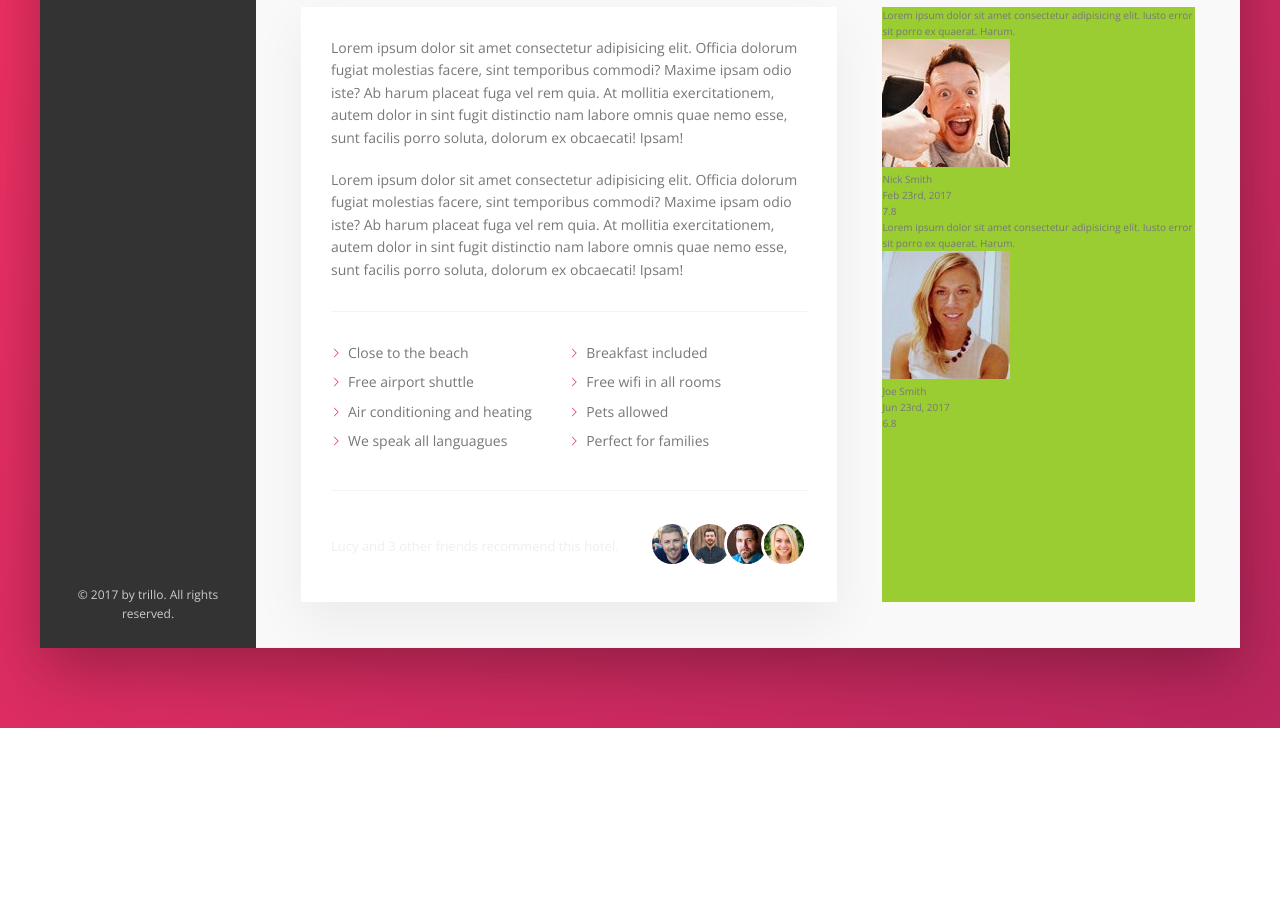
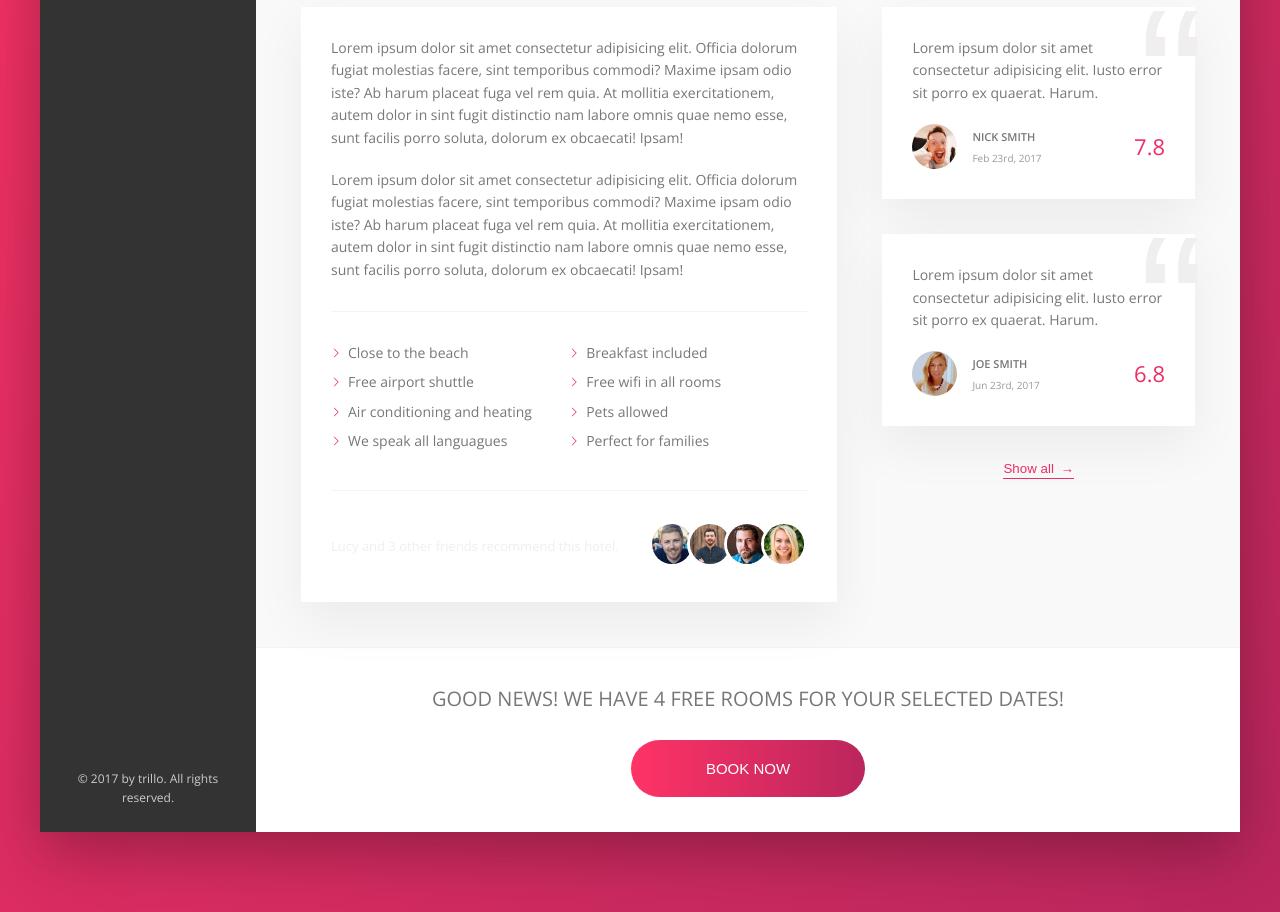
Before and after one commit to 4lvaro29/hotel, a website: page index.html in a window 1280 px wide. Shown: the part 640-1552 px from the top of the page. Before the commit the page ends 1368 px from the top, so only its background shows below. Drawn offline with nearby package versions, Linux system fonts and the light colour scheme.

Commit message:
ADD: styles and flexbox layout in reviews, inline-button component

```diff
--- a/index.html
+++ b/index.html
@@ -173,6 +173,7 @@
                                     <div class="review__rating">7.8</div>
                                 </figcaption>
                             </figure>
+
                             <figure class="review">
                                 <blockquote class="review__text">
                                     Lorem ipsum dolor sit amet consectetur adipisicing elit. Iusto error sit porro ex quaerat. Harum.
@@ -185,10 +186,22 @@
                                     </div>
                                     <div class="review__rating">6.8</div>
                                 </figcaption>
+
                             </figure>
+                            <button class="btn-inline">Show all <span>&rarr;</span></button>
                         </div>
+
                     </div>
+                            <div class="cta">
+                                <h2 class="cta__book-now">
+                                    Good news! We have 4 free rooms for your selected dates!
+                                </h2>
+                                <button class="btn">
+                                    <span class="btn__visible">Book now</span>
+                                    <span class="btn__invisible">Only 4 rooms left</span>
 
+                                </button>
+                            </div>
                 </main>
             </div>
         </div>
--- a/sass/_components.scss
+++ b/sass/_components.scss
@@ -287,8 +287,17 @@
     cursor: pointer;
     transition: all .2s;
 
+    & span {
+        margin-left: 3px;
+        transition: margin-left .2s;
+    }
+
     &:hover {
         color: var(--color-grey-dark-1);
+
+        span {
+            margin-left: 8px;
+        }
     }
 
     &:focus {
@@ -389,3 +398,144 @@
         }
     }
 }
+
+////////////////////////////////
+//REVIEWS
+
+.review {
+
+    background-color: #fff;
+    box-shadow: var(--shadow-light);
+    padding:3rem;
+    margin-bottom: 3.5rem;
+    position: relative;
+
+
+
+
+&__text {
+    margin-bottom: 2rem;
+    z-index: 10;
+    position: relative;
+}
+
+&__user {
+    display: flex;
+    align-items: center;
+}
+
+&__photo {
+    width: 4.5rem;
+    height: 4.5rem;
+   border-radius: 50%;
+   margin-right: 1.5rem;
+}
+
+&__user-box {
+    margin-right: auto;
+}
+
+
+&__user-name {
+    font-size: 1.1rem;
+    font-weight: 600;
+    text-transform: uppercase;
+    margin-bottom: .4rem;
+}
+
+&__user-date{
+    font-size: 1rem;
+    color: var(--color-grey-dark-3);
+
+}
+
+&__rating {
+    color: var(--color-primary);
+    font-size: 2.2rem;
+    font-weight: 300;
+}
+
+&::before{
+    content: "\201C";
+    position: absolute;
+    top: -2.75rem;
+    right: -1rem;
+    line-height: 1;
+    font-size: 20rem;
+    color: var(--color-grey-light-3);
+    font-family: sans-serif;
+    z-index: 1;
+}
+
+}
+
+////////////////////////////////
+//CTA
+
+.cta {
+    padding: 3.5rem 0;
+    text-align:center;
+
+    &__book-now {
+        text-transform: uppercase;
+        font-size: 2rem;
+        font-weight: 300;
+        margin-bottom: 2.5rem;
+    }
+
+}
+
+////////////////////////////////
+//CTA-BUTON
+
+.btn {
+    font-size: 1.5rem;
+    border: none;
+    font-weight: 300;
+    text-transform: uppercase;
+    border-radius: 100px;
+    background-image: linear-gradient(to right, var(--color-primary-light), var(--color-primary-dark));
+    color: #fff;
+    position: relative;
+    overflow: hidden;
+    cursor: pointer;
+
+    & > * {
+        display: inline-block;
+        height: 100%;
+        width: 100%;
+        transition: all .2s;
+    }
+
+    &__visible {
+        display: inline-block;
+        padding: 2rem 7.5rem;
+    }
+
+    &__invisible {
+
+        position: absolute;
+        padding: 2rem 0;
+        left: 0;
+        top: -100%;
+
+    }
+
+    &:hover {
+        background-image: linear-gradient(to left, var(--color-primary-light), var(--color-primary-dark));
+
+    }
+
+    &:hover &__visible {
+        transform: translateY(100%);
+    }
+
+    &:hover &__invisible {
+        top: 0;
+    }
+
+    &:focus {
+        outline: none;
+        animation: pulsate 1s infinite;
+    }
+}
--- a/sass/_layout.scss
+++ b/sass/_layout.scss
@@ -37,6 +37,7 @@
 
 
 .detail {
+    font-size: 1.4rem;
     display: flex;
     padding: 4.5rem;
     background-color: var(--color-grey-light-1);
@@ -46,7 +47,7 @@
 }
 
 .description {
-    font-size: 1.4rem;
+
     background-color: #fff;
     flex: 0 0 60%;
     box-shadow: var(--shadow-light);
@@ -56,7 +57,8 @@
 
 
 .user-reviews {
-    background-color: yellowgreen;
     flex: 1;
-
+    display: flex;
+    flex-direction:column;
+    align-items: center;
 }
```
Also changed, not shown: assets/css/style.css.
